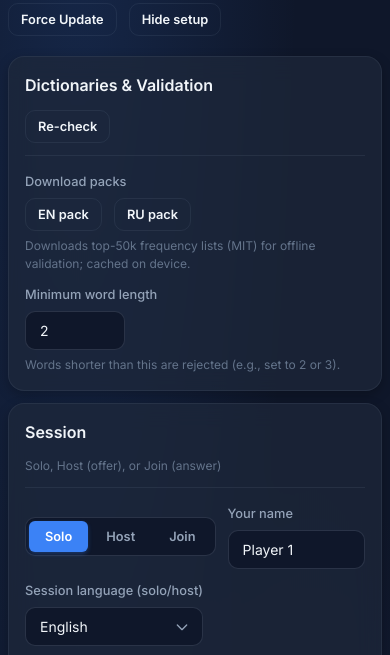
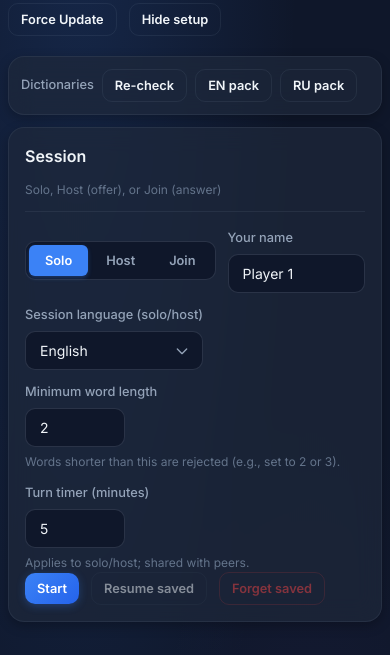
Before and after one commit to darknessest/scrabble-mobile, a website built with Vite: page index.html in a window 390 px wide. Shown: the part 144-799 px from the top of the page. Built offline with nearby package versions, Linux system fonts and the light colour scheme.

Commit message:
Refactor dictionary controls in main.ts for improved layout and accessibility. Introduce a compact card style in style.css to enhance UI consistency and responsiveness. Adjust minimum word length input placement for better user experience.

```diff
--- a/src/main.ts
+++ b/src/main.ts
@@ -67,25 +67,12 @@ app.innerHTML = `
     </header>
 
     <section class="cards setup-section" id="settings-section">
-      <div class="card">
-        <div class="card-head">
-          <h3>Dictionaries & Validation</h3>
+      <div class="card compact" id="dict-controls">
+        <div class="row wrap gap">
+          <span class="label">Dictionaries</span>
           <button class="ghost" id="refresh-dicts">Re-check</button>
-        </div>
-        <div class="row gap wrap">
-          <div class="stack">
-            <span class="label">Download packs</span>
-            <div class="row gap">
-              <button id="download-en" class="ghost">EN pack</button>
-              <button id="download-ru" class="ghost">RU pack</button>
-            </div>
-            <p class="hint">Downloads top-50k frequency lists (MIT) for offline validation; cached on device.</p>
-          </div>
-          <div class="stack">
-            <span class="label">Minimum word length</span>
-            <input id="min-length" type="number" min="1" value="2" />
-            <p class="hint">Words shorter than this are rejected (e.g., set to 2 or 3).</p>
-          </div>
+          <button id="download-en" class="ghost">EN pack</button>
+          <button id="download-ru" class="ghost">RU pack</button>
         </div>
       </div>
 
@@ -114,6 +101,11 @@ app.innerHTML = `
               <option value="en">English</option>
               <option value="ru">Русский</option>
             </select>
+          </label>
+          <label class="stack">
+            <span class="label">Minimum word length</span>
+            <input id="min-length" type="number" min="1" value="2" />
+            <p class="hint">Words shorter than this are rejected (e.g., set to 2 or 3).</p>
           </label>
           <label class="stack" id="session-timer">
             <span class="label">Turn timer (minutes)</span>
--- a/src/style.css
+++ b/src/style.css
@@ -255,6 +255,19 @@ h3 {
   padding: 1.25rem;
   box-shadow: var(--shadow-md);
   transition: border-color var(--transition-fast), box-shadow var(--transition-fast);
+}
+
+.card.compact {
+  padding: 0.75rem;
+}
+
+.card.compact .gap {
+  gap: 0.5rem;
+}
+
+.card.compact button {
+  padding: 0.5rem 0.75rem;
+  font-size: 0.8rem;
 }
 
 .card:hover {
```
